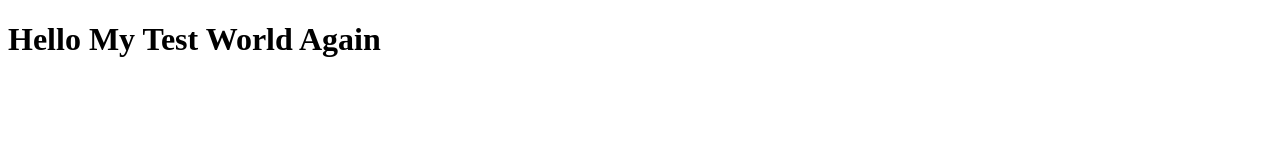
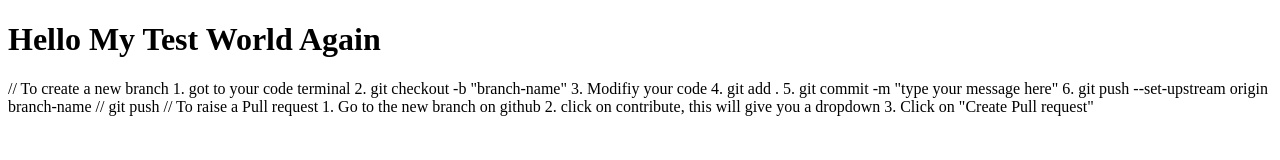
Before and after one commit to Resa-Obamwonyi/Test-Repository, a plain HTML site: page index.html in a window 1280 px wide. Drawn offline with Linux system fonts and the light colour scheme.

Commit message:
i wrote instructions

```diff
--- a/index.html
+++ b/index.html
@@ -10,3 +10,18 @@
    <h1>Hello My Test World Again</h1>
 </body>
 </html>
+
+
+// To create a new branch
+1. got to your code terminal
+2. git checkout -b "branch-name"
+3. Modifiy your code
+4. git add .
+5. git commit -m "type your message here"
+6. git push --set-upstream origin branch-name // git push
+
+
+// To raise a Pull request
+1. Go to the new branch on github
+2. click on contribute, this will give you a dropdown
+3. Click on "Create Pull request"
```
